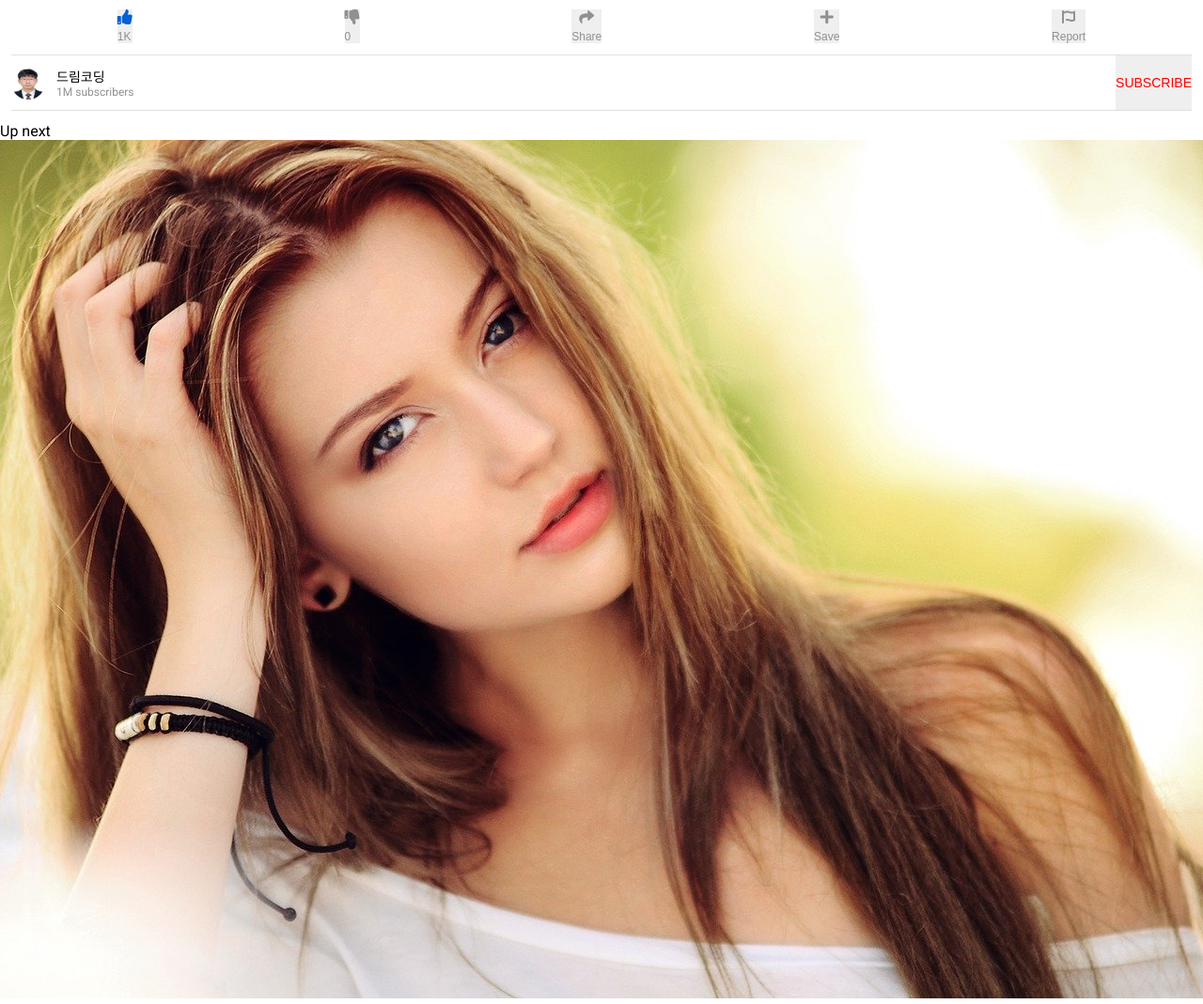
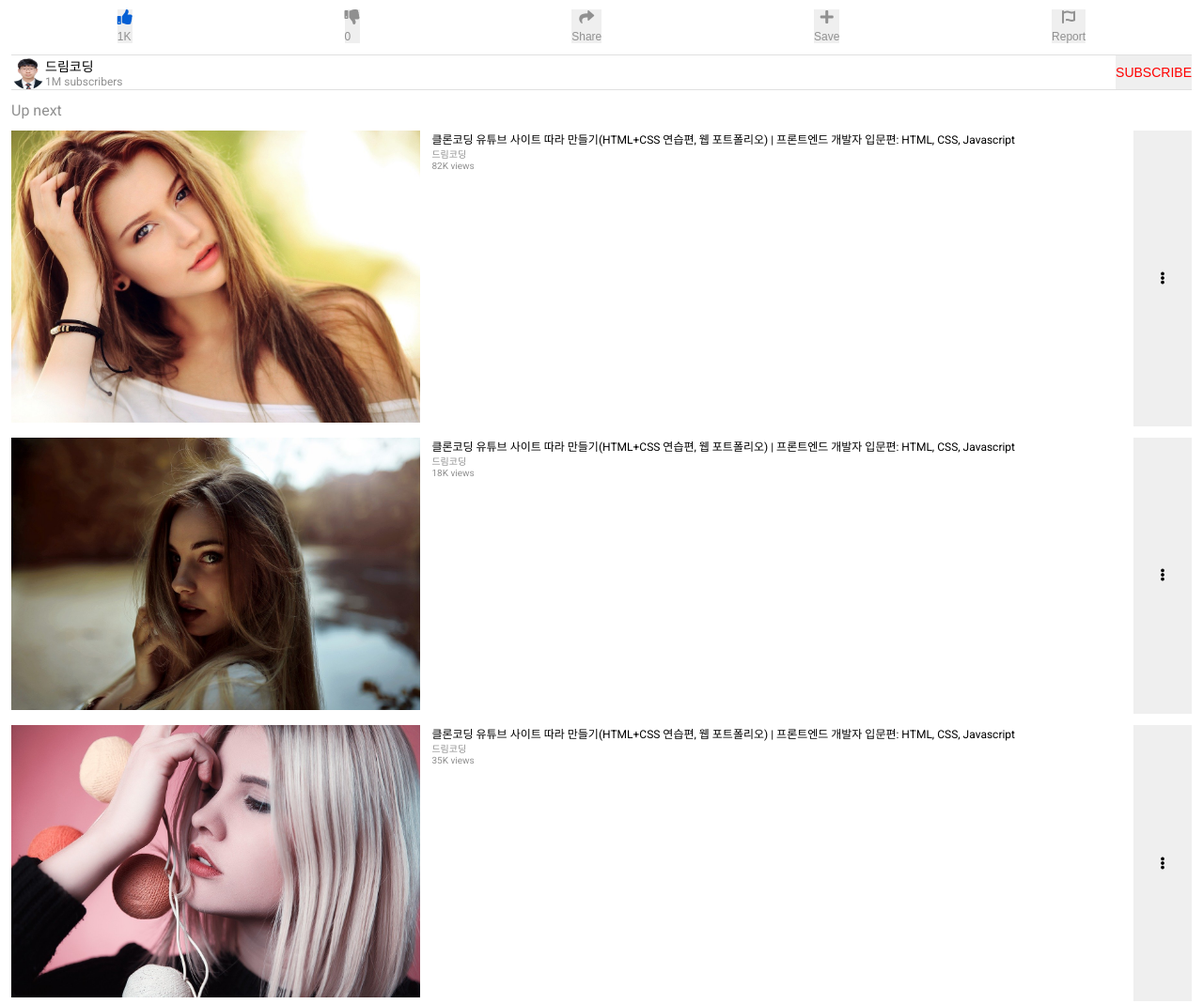
Before and after one commit to shinhonggyu/YoutubeScreen_html.css, a plain HTML site: page index.html in a window 1280 px wide. Shown: the part 616-1685 px from the top of the page at 94% size. Drawn offline with Linux system fonts and the light colour scheme.

Commit message:
CSS.Upnext

```diff
--- a/index.html
+++ b/index.html
@@ -95,7 +95,7 @@
       <span class="title">Up next</span>
       <ul>
         <li class="item">
-          <img src="image/1.png" alt="" />
+          <div class="img"><img src="image/1.png" alt="" /></div>
           <div class="info">
             <span class="title"
               >클론코딩 유튜브 사이트 따라 만들기(HTML+CSS 연습편, 웹
@@ -110,7 +110,7 @@
           </button>
         </li>
         <li class="item">
-          <img src="image/2.png" alt="" />
+          <div class="img"><img src="image/2.png" alt="" /></div>
           <div class="info">
             <span class="title"
               >클론코딩 유튜브 사이트 따라 만들기(HTML+CSS 연습편, 웹
@@ -125,7 +125,7 @@
           </button>
         </li>
         <li class="item">
-          <img src="image/3.png" alt="" />
+          <div class="img"><img src="image/3.png" alt="" /></div>
           <div class="info">
             <span class="title"
               >클론코딩 유튜브 사이트 따라 만들기(HTML+CSS 연습편, 웹
--- a/style.css
+++ b/style.css
@@ -76,7 +76,7 @@ header .icons .fa-search {
 
 /* Video info */
 
-.info {
+body > .info {
   padding: var(--padding);
 }
 
@@ -116,63 +116,111 @@ header .icons .fa-search {
 
 /* Vedio info Actions */
 
-.actions {
+.info .actions {
   display: flex;
   justify-content: space-around;
   margin: var(--padding) 0;
 }
 
-.actions button {
+.info .actions button {
   display: flex;
   flex-direction: column;
   font-size: var(--font-small);
   color: var(--grey-dark-color);
 }
 
-.actions button i {
+.info .actions button i {
   margin: 0 auto;
   margin-bottom: calc(var(--padding) / 2);
   font-size: 16px;
 }
 
-.actions button i.active {
+.info .actions button i.active {
   color: var(--blue-color);
 }
 
-.chanel {
+.info .chanel {
   display: flex;
   justify-content: space-between;
   border-top: 1px solid var(--grey-light-color);
   border-bottom: 1px solid var(--grey-light-color);
 }
 
-.chanel .metadata {
+.info .chanel .metadata {
   display: flex;
   align-items: center;
 }
 
-.chanel .metadata .info {
+.info .chanel .metadata .info {
   display: flex;
   flex-direction: column;
 }
 
-.chanel .metadata img {
+.info .chanel .metadata img {
   width: var(--avatar-size);
   height: var(--avatar-size);
   border-radius: 50%;
 }
 
-.chanel .metadata .info .name {
+.info .chanel .metadata .info .name {
   font-size: var(--font-medium);
 }
 
-.chanel .metadata .info .subscribers {
+.info .chanel .metadata .info .subscribers {
   font-size: var(--font-small);
   color: var(--grey-dark-color);
 }
 
-.chanel .subscribe {
+.info .chanel .subscribe {
   text-transform: uppercase;
   color: var(--red-color);
   font-size: var(--font-medium);
 }
+
+/* Up next */
+.upNext {
+  padding: 0 var(--padding);
+}
+
+.upNext > .title {
+  font-size: medium;
+  color: var(--grey-dark-color);
+  margin-bottom: calc(var(--padding) / 2);
+}
+
+.upNext .item {
+  display: flex;
+  margin-top: var(--padding);
+}
+
+.upNext .item .img {
+  flex: 1 1 35%;
+  margin-right: var(--padding);
+}
+
+.upNext .item .img img {
+  width: 100%;
+}
+
+.upNext .item .info {
+  flex: 1 1 60%;
+}
+
+.upNext .item .moreBtn {
+  flex: 1 1 5%;
+}
+
+.upNext .item .info {
+  display: flex;
+  flex-direction: column;
+}
+
+.upNext .item .info .title {
+  font-size: var(--font-small);
+}
+
+.upNext .item .info .name,
+.upNext .item .info .views {
+  font-size: var(--font-micro);
+  color: var(--grey-dark-color);
+}
```
